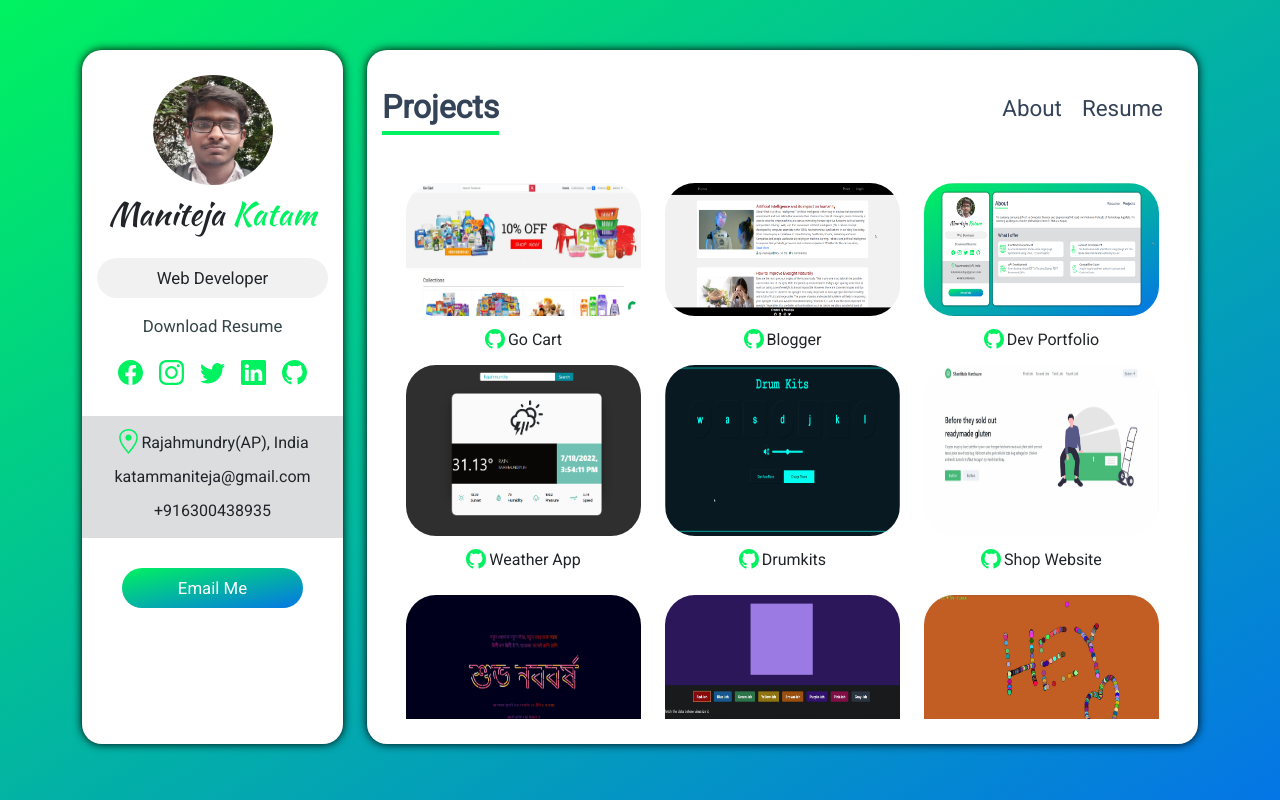
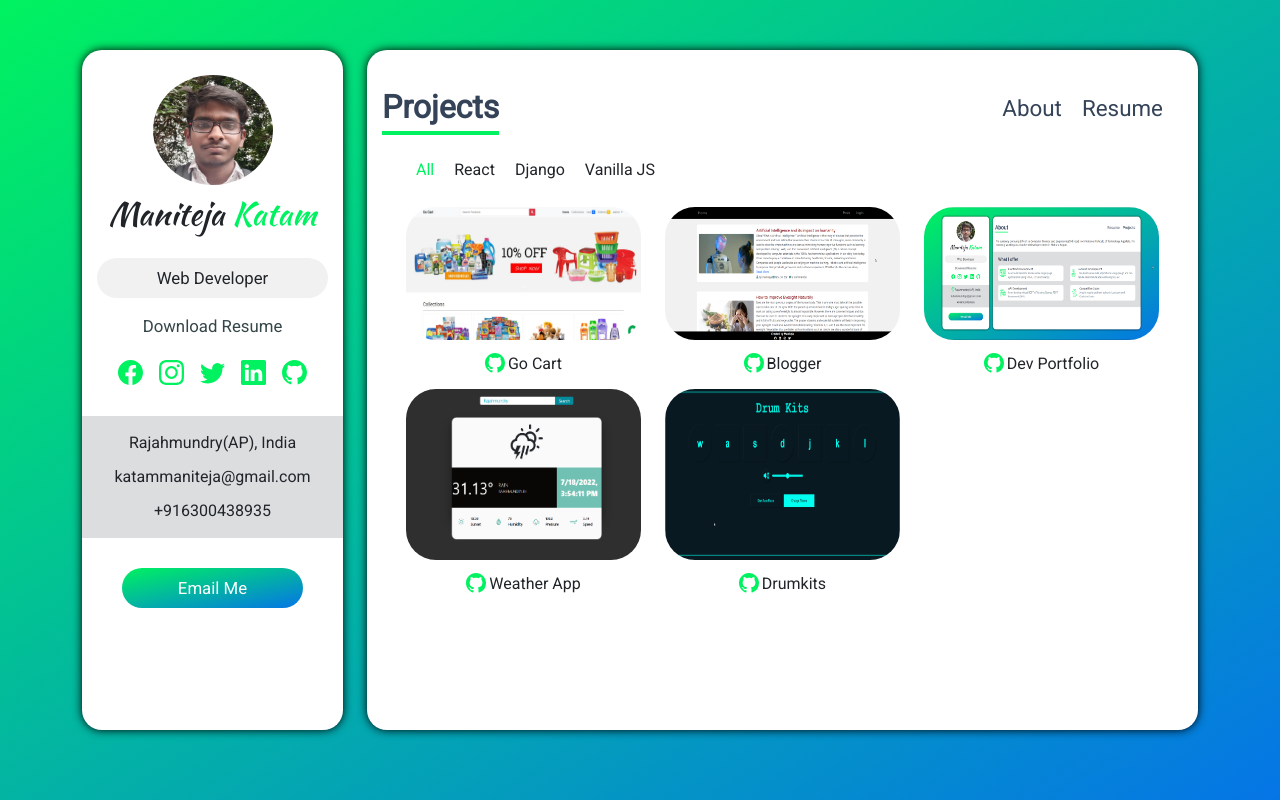
Before and after one commit to katammaniteja/Portfolio, a React (Create React App) app: page /projects in a window 1280 px wide. Built offline with nearby package versions, Linux system fonts and the light colour scheme.

Commit message:
Completed

```diff
--- a/src/components/Projects/Projects.js
+++ b/src/components/Projects/Projects.js
@@ -1,10 +1,20 @@
-import React from 'react'
+import React, { useState } from 'react'
 import data_projects from './../data/projects_data'
 import ProjectCard from './ProjectCard';
 import './projects.css'
 import { motion } from 'framer-motion';
 
 export default function Projects() {
+  const [projects,setprojects] = useState(data_projects);
+  const [active,setactive] = useState('all')
+
+  const HandleFilter = (name)=>{
+    setprojects(data_projects.filter((project)=>{
+      return project.category.includes(name);
+    }))
+    setactive(name);
+  }
+
   const projects_variant = {
     hidden:{
       opacity:0
@@ -23,9 +33,15 @@ export default function Projects() {
       initial='hidden'
       animate='visible'
     >
+      <div className="projects-navbar">
+        <div className={active === 'all' && "projects-navbar-active"} onClick={()=>{setprojects(data_projects);setactive('all');}}>All</div>
+        <div className={active === 'react' && "projects-navbar-active"} onClick={()=>HandleFilter('react')}>React</div>
+        <div className={active === 'django' && "projects-navbar-active"} onClick={()=>HandleFilter('django')}>Django</div>
+        <div className={active === 'vanilla' && "projects-navbar-active"} onClick={()=>HandleFilter('vanilla')}>Vanilla JS</div>
+      </div>
       <div className="row">
         {
-          data_projects.map((project)=>{
+          projects.map((project)=>{
             return <ProjectCard key={project.name} project={project}/>;
           })
         }
--- a/src/components/Projects/projects.css
+++ b/src/components/Projects/projects.css
@@ -1,7 +1,16 @@
 .projects{
-    height: 72vh;
+    height: 65vh;
     overflow-y: auto;
-    padding-top: 30px;
+    padding-top: 15px;
+}
+.projects-navbar{
+    display: flex;
+    margin-bottom: 15px;
+}
+.projects-navbar>div{
+    margin: 0px 10px;
+    cursor: pointer;
+    font-size: 1rem;
 }
 .project-card-wrapper{
     margin: 10px 0px;
@@ -12,6 +21,10 @@
     width: 100%;
     height: 80%;
     border-radius: 30px;
+    transition: 0.3s linear;
+}
+.project-card-image:hover{
+    transform: scale(1.03);
 }
 .project-card-icon{
     height: 20px;
@@ -27,3 +40,11 @@
     align-items: center;
     justify-content: center;
 }
+.projects-navbar-active{
+    color: #00F260;
+}
+@media(max-width:600px){
+    .projects{
+        height: 100vh;
+    }
+}
--- a/src/components/Resume/resume.css
+++ b/src/components/Resume/resume.css
@@ -40,10 +40,6 @@
     font-size: 0.9rem;
 }
 @media(max-width:600px){
-    .resume{
-        padding-left: 0px;
-        padding-right: 0px;
-    }
     .resume-card-heading,
     .resume-language-heading{
         font-size:1.4rem;
@@ -51,5 +47,4 @@
     .resume-card-title{
         font-size: 1.05rem;
     }
-
 }
--- a/src/components/Sidebar/Sidebar.js
+++ b/src/components/Sidebar/Sidebar.js
@@ -2,7 +2,6 @@ import React from 'react'
 import MyPic from './../../assets/images/MyPic.jpeg'
 import './sidebar.css'
 import { BsFacebook, BsInstagram, BsGithub, BsTwitter, BsLinkedin } from "react-icons/bs";
-import {GoLocation} from "react-icons/go"
 import { IconContext } from "react-icons";
 import Resume from './../../assets/Resume.pdf'
 
@@ -48,9 +47,7 @@ export default function Sidebar() {
       </div>
       <div className="sidebar-contact">
         <div className="sidebar-location">
-            <IconContext.Provider value={{ className: "sidebar-icon" }}>
-                <GoLocation/>
-            </IconContext.Provider>Rajahmundry(AP), India
+            Rajahmundry(AP), India
         </div>
         <div className=''>katammaniteja@gmail.com</div>
         <div className=''>+916300438935</div>
--- a/src/components/data/projects_data.js
+++ b/src/components/data/projects_data.js
@@ -1,10 +1,6 @@
 import Drumkits from '../../assets/projects_images/Drumkits.png'
 import Weather from '../../assets/projects_images/Weather.png'
-import hardware_store from '../../assets/projects_images/hardware_store.jpg'
 import portfolio from '../../assets/projects_images/portfolio.png'
-import new_year from '../../assets/projects_images/new_year.jpg'
-import color_classification from '../../assets/projects_images/color_classification.jpg'
-import blinking from '../../assets/projects_images/blinking.JPG'
 import Ecommerce from '../../assets/projects_images/Ecommerce.jpg'
 import Blogger from '../../assets/projects_images/Blogger.png'
 
@@ -47,38 +43,6 @@ const data_projects = [
         deployed_url: 'https://katammaniteja.github.io/Drum-Kits/',
         github_url: 'https://github.com/katammaniteja/Drum-Kits',
         category: ['vanilla']
-    },
-
-    {
-        name: 'Shop Website',
-        image: hardware_store,
-        deployed_url: '!#',
-        category: ['html_css', 'vanilla']
-    },
-
-
-
-    {
-        name: 'Bengali New Year',
-        image: new_year,
-        deployed_url: 'https://dey-sumit.github.io/NewYear/',
-        category: ['vanilla']
-    },
-
-    {
-        name: 'Color Classification using tf.js',
-        image: color_classification,
-        deployed_url: '!#',
-        github_url: 'https://github.com/Dey-Sumit/color-classification',
-        category: ['node', 'machine_learning']
-    },
-
-    {
-        name: 'Blinking bubbles',
-        image: blinking,
-        deployed_url: 'https://dey-sumit.github.io/Blinking_Bubbles/',
-        github_url: 'https://github.com/Dey-Sumit/Blinking_Bubbles',
-        category: ['processing']
     }
 ]
 
--- a/src/index.css
+++ b/src/index.css
@@ -5,7 +5,12 @@ body{
     background-attachment: fixed;
     font-family: 'Roboto', sans-serif;
 }
-
+::-webkit-scrollbar{
+    width: 7px;
+}
+::-webkit-scrollbar-thumb{
+    background-image: linear-gradient(to right bottom,#00F260,#0575E6);
+}
 .app-container{
     padding-top: 50px;
 }
```
Also changed, not shown: 16 other files (tests, documents, lock files or other folders).
